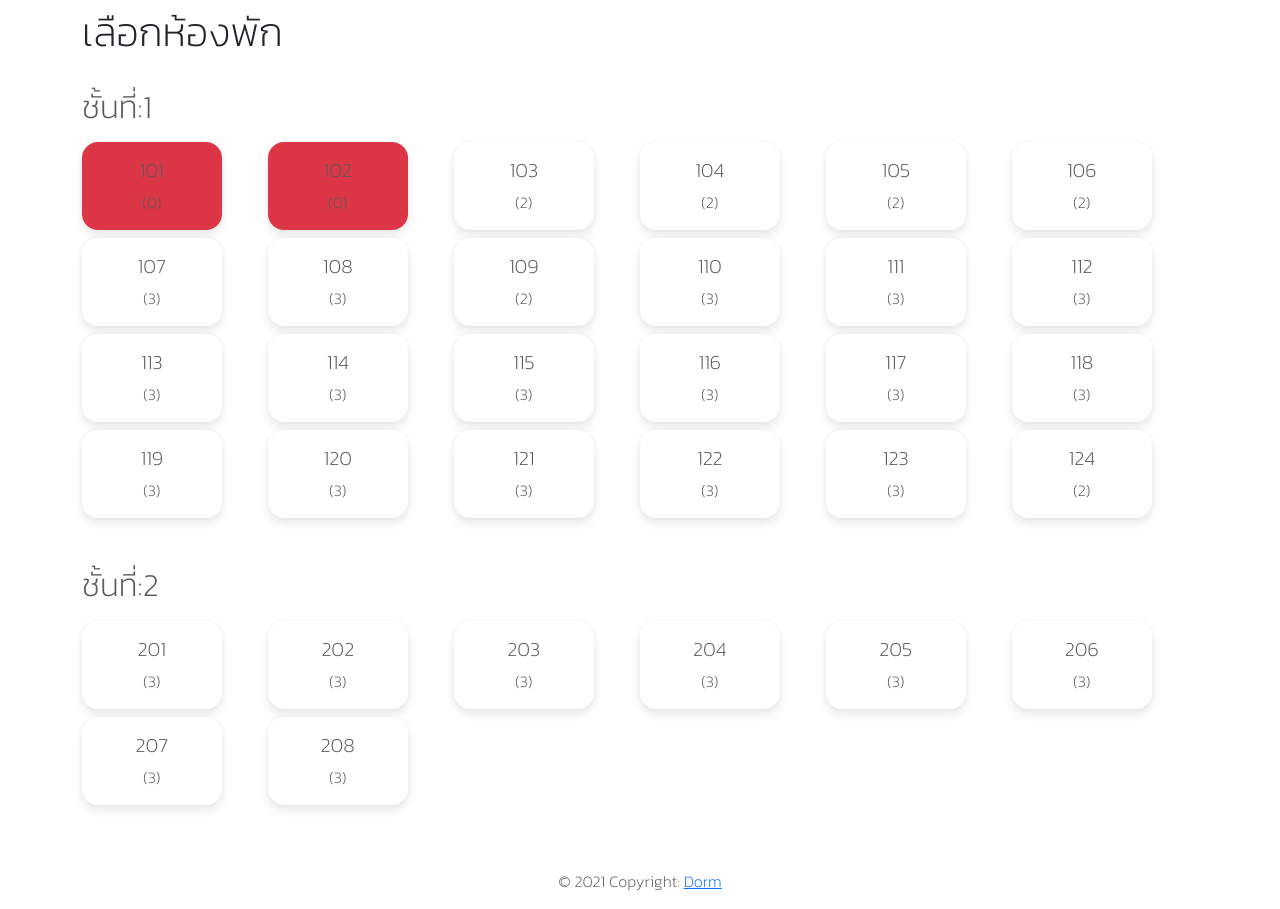
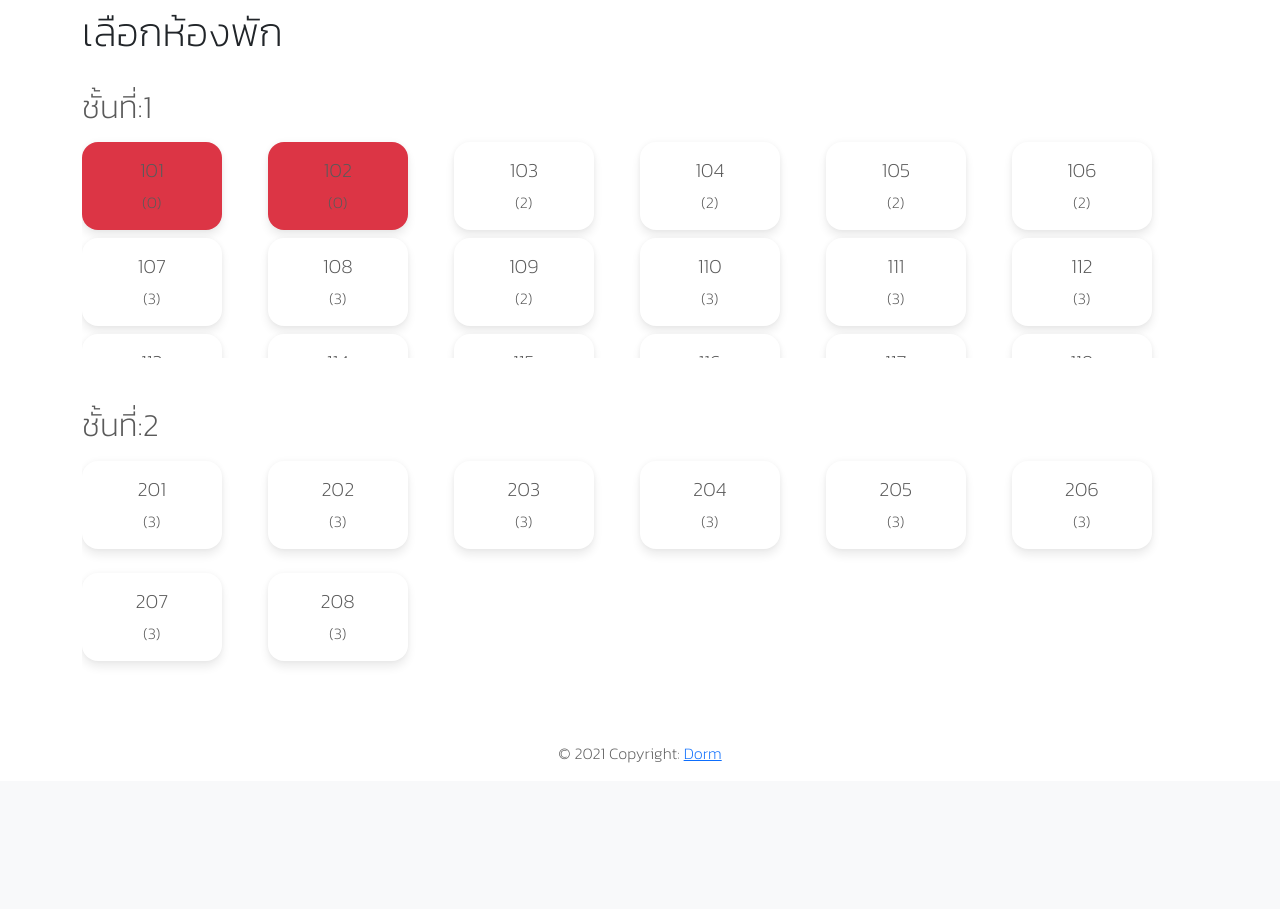
Before and after one commit to Krittin-Khanueng/DormitoryReservationSystem, a Django app: page /dorm/room/2/ in a window 1280 px wide. Shown: the part 66-975 px from the top of the page. After the commit the page ends 829 px from the top, so only its background shows below. Run offline with Django 3.2, Linux system fonts and the light colour scheme; data comes from the database, SQL or seed files in the repository; some libraries are stand-ins or nearby versions.

Commit message:
scrollbar

```diff
--- a/dorm/templates/dorm/room.html
+++ b/dorm/templates/dorm/room.html
@@ -16,17 +16,22 @@
             box-shadow: 0 10px 20px rgba(0, 0, 0, .12), 0 4px 8px rgba(0, 0, 0, .06)
         }
 
+        #room {
+            height: 224px;
+            overflow: auto;
+            background: #fff;
+        }
 
     </style>
 {% endblock %}
 {% block content %}
 
-    <div class="container ">
+    <div class="container  ">
 
         <p class="text-dark  h1 py-2"> เลือกห้องพัก</p>
         {% for floor in floors %}
             <h2 class="mb-2 mt-4 ">ชั้นที่:{{ floor.number }}</h2>
-            <div class="d-flex flex-row flex-wrap mb-5 ">
+            <div class="d-flex flex-row flex-wrap mb-5" id="room">
                 {% for room in floor.floor.all %}
                     <div class="col-lg-2 col-md-3 col-4  mt-2">
                         <div class="card w-75 sm-w-100 text-center {% if room.amount == 0 %}bg-danger disabled{% endif %}">
@@ -46,7 +51,6 @@
                 {% endfor %}
             </div>
         {% endfor %}
-
     </div>
 
     {#    #ใช้axios ในการส่งค่าไปหลังบ้าน#}
```
